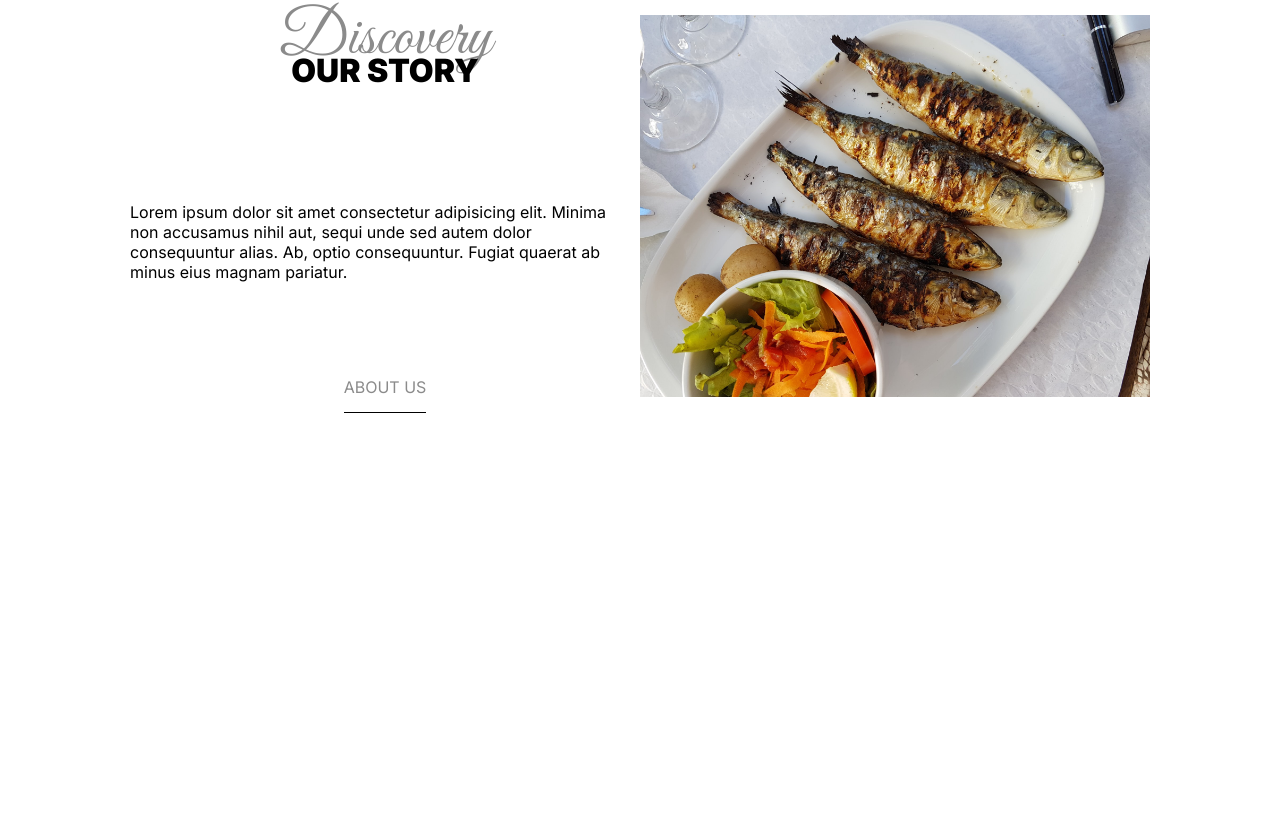
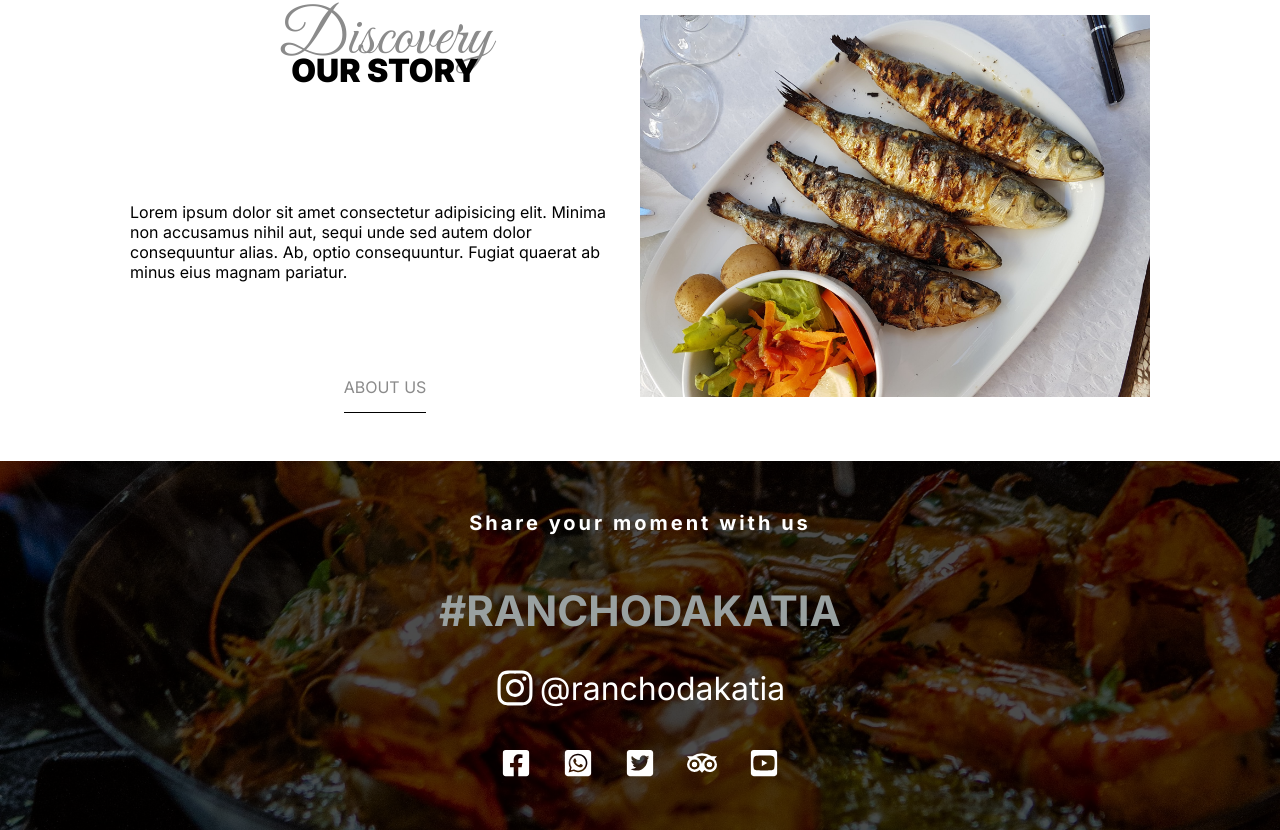
Before and after one commit to asteristic/rancho-da-katia, a Next.js app: page / in a window 1280 px wide. Shown: the part 2201-3031 px from the top of the page. Before the commit the page ends 2662 px from the top, so only its background shows below. Built offline with nearby package versions, Linux system fonts and the light colour scheme.

Commit message:
contact block

```diff
--- /dev/null
+++ b/src/components/contact/index.tsx
@@ -0,0 +1,33 @@
+import { Container } from './styles';
+
+import {
+  FaFacebookSquare,
+  FaTripadvisor,
+  FaYoutubeSquare,
+  FaWhatsappSquare,
+  FaTwitterSquare,
+  FaInstagram
+} from "react-icons/fa";
+
+export default function Contact() {
+  return (
+    <Container>
+      <div>
+        <p>Share your moment with us</p>
+        <h1>#RANCHODAKATIA</h1>
+        <span>
+          <FaInstagram />
+          <h2>@ranchodakatia</h2>
+        </span>
+
+        <ul>
+          <li><FaFacebookSquare /></li>
+          <li><FaWhatsappSquare /></li>
+          <li><FaTwitterSquare /></li>
+          <li><FaTripadvisor /></li>
+          <li><FaYoutubeSquare /></li>
+        </ul>
+      </div>
+    </Container>
+  );
+}
--- /dev/null
+++ b/src/components/contact/styles.ts
@@ -0,0 +1,68 @@
+import styled from 'styled-components';
+
+export const Container = styled.section`
+  width: 100%;
+  color: white;
+  background: url("menu/menu-07.jpg") no-repeat center center / cover;
+
+  div {
+    height: 100%;
+    width: 100%;
+    background: rgba(0, 0, 0, 0.7);
+
+    display: flex;
+    flex-direction: column;
+    align-items: center;
+    justify-content: center;
+
+    p {
+      margin: 3.125rem 0;
+      font-size: 1.25rem;
+      font-weight: 700;
+      color: white;
+      letter-spacing: 3px;
+    }
+
+    h1 {
+      margin-bottom: 2rem;
+      font-size: 2.625rem;
+      font-weight: 700;
+      color: var(--gray-200);
+    }
+
+    span {
+      display: flex;
+      align-items: center;
+      justify-content: center;
+
+      svg {
+          margin-right: 5px;
+          font-size: 2.5rem;
+      }
+
+      h2 {
+        font-size: 2rem;
+        font-weight: 300;
+      }
+    }
+
+    ul {
+      margin-top: 2.5rem;
+      margin-bottom: 3rem;
+      list-style: none;
+      display: flex;
+
+      li {
+
+        svg {
+          font-size: 1.875rem;
+        }
+
+        & + li {
+          margin-left: 2rem;
+        }
+      }
+    }
+
+  }
+`;
--- a/src/components/story/styles.ts
+++ b/src/components/story/styles.ts
@@ -4,7 +4,6 @@ export const Container = styled.section`
   width: calc(100% - 20px);
   margin: 0 10px;
   padding-top: 2.62rem;
-
 
   div {
     display: flex;
--- a/src/pages/index.tsx
+++ b/src/pages/index.tsx
@@ -1,4 +1,5 @@
 import Head from 'next/head';
+import Contact from '../components/contact';
 
 import Header from '../components/header';
 import Landing from '../components/landing';
@@ -16,8 +17,9 @@ export default function Home() {
       <Landing />
       <SimpleTitle title="Menu" subTitle="Dishes" />
       <OurMenu />
-      <SimpleTitle title="Our History" subTitle="Find Out More" />
+      <SimpleTitle title="Our Story" subTitle="Find Out More" />
       <OurStory />
+      <Contact />
     </>
   )
 }
```
Also changed, not shown: images-bibliography.txt, public/menu/menu-07.jpg (added).
